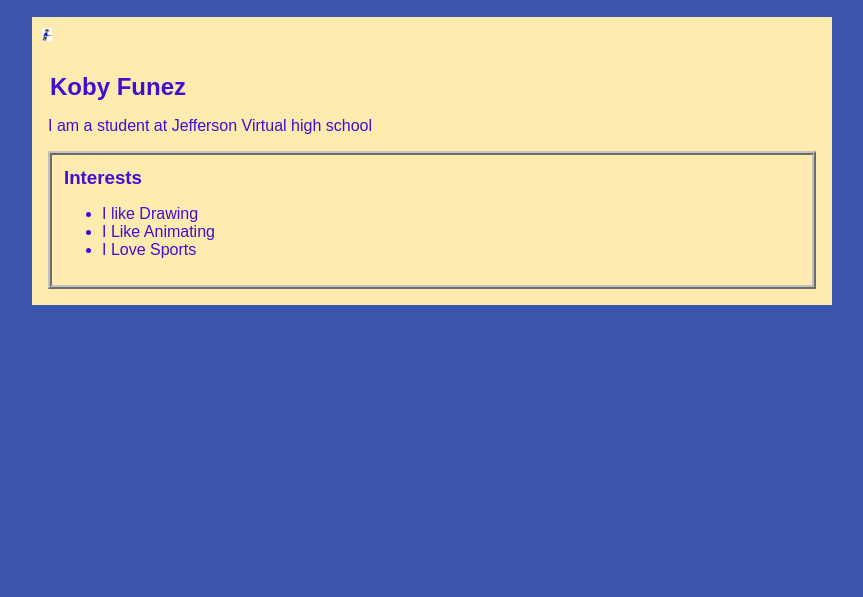
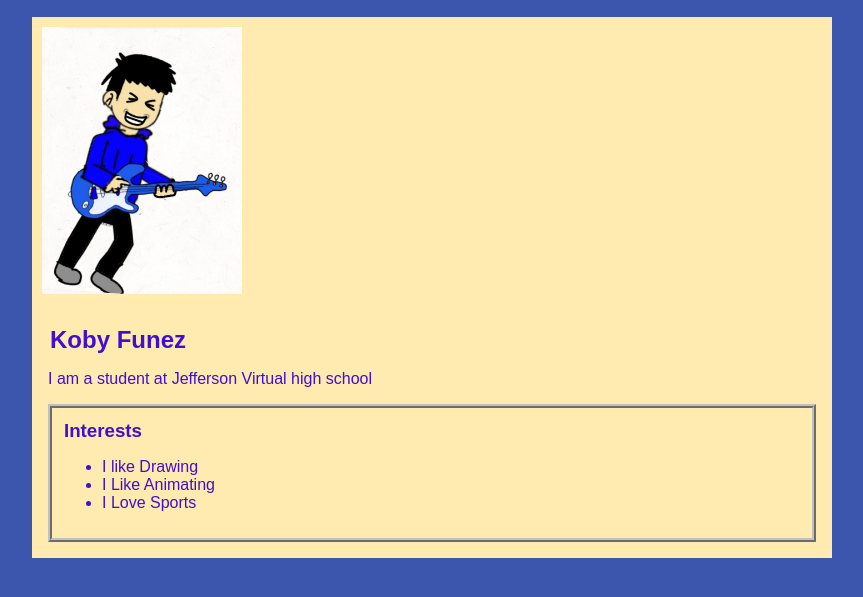
Before and after one commit to KobyF1/KobyF1.github.io, a plain HTML site: page index.html in a window 1280 px wide. Shown: the part 101-698 px from the top of the page, without its empty margins (208-1071 px from the left). Drawn offline with Linux system fonts and the light colour scheme.

Commit message:
add index.html and css files

```diff
--- a/style.css
+++ b/style.css
@@ -51,9 +51,8 @@ main {
 
 
 .sidebar-img {
-    width: 10px;
-   size: fill ;
-   background: image 20px;;
+    width: 200px;
+
 }
 
 #sidebar{
```
